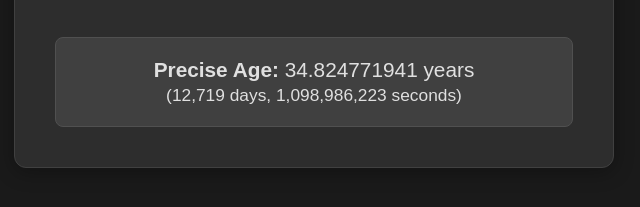
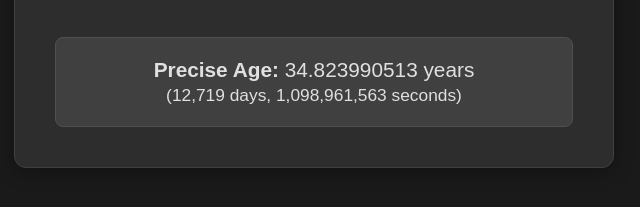
Before and after one commit to scotscottmca/scotscottmca-age, a plain HTML site: page index.html in a window 1280 px wide. Shown: the part 493-700 px from the top of the page, 326-966 px from the left. Drawn offline with Linux system fonts and the light colour scheme.

Commit message:
Update age calculation configuration for accurate age display

```diff
--- a/index.html
+++ b/index.html
@@ -158,6 +158,8 @@
             _a: atob('MTk5MA=='),
             _b: parseInt('0xa'),
             _c: parseInt('0xa'),
+            _h: 6 + parseInt('0x1'),
+            _m: 51,
             _age1: '1985-05-15',
             _age2: '1995-12-25',
             _key: 0x9
@@ -167,7 +169,7 @@
             parseInt(_config._a),
             _config._key,
             _config._b,
-            0, 0, 0
+            6, 51, 0
         );
 
         function updateAge() {
```
